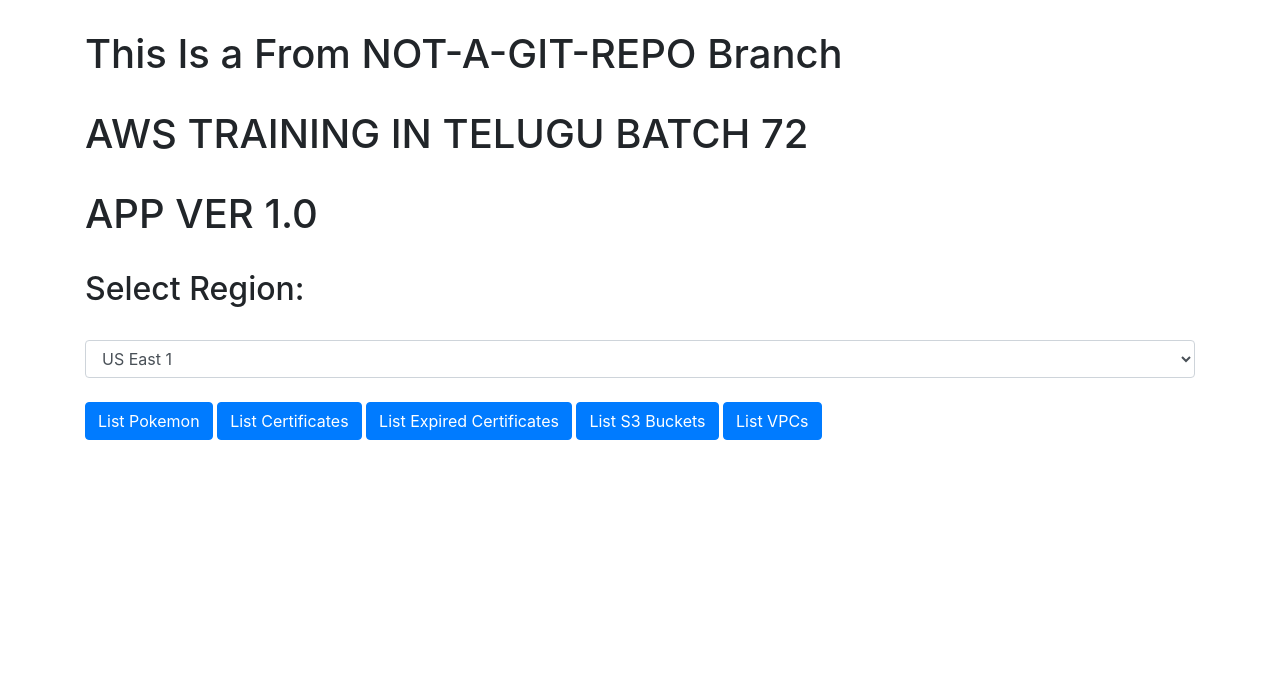
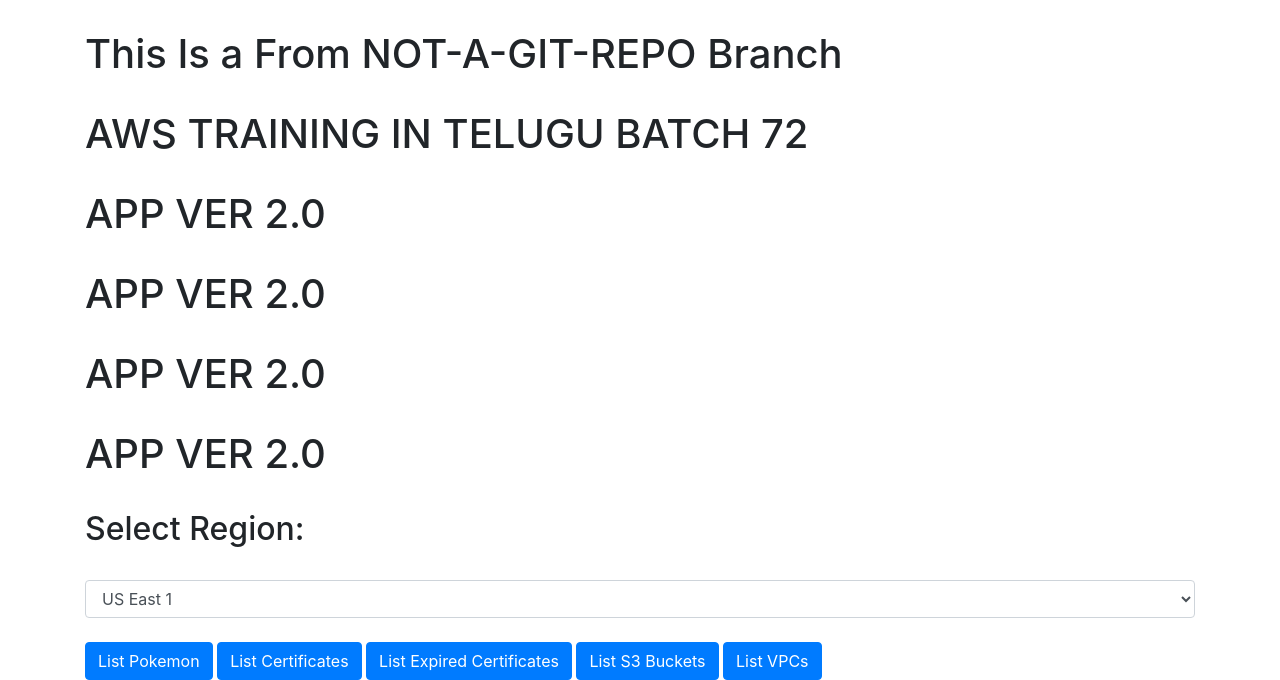
Before and after one commit to SreeVeerDevOps/python-fastapi-docker-public, a FastAPI app: page / in a window 1280 px wide. Shown: the part 370-1050 px from the top of the page. Before the commit the page ends 810 px from the top, so only its background shows below. Run offline with FastAPI, Linux system fonts and the light colour scheme; some libraries are stand-ins or nearby versions.

Commit message:
<h1>APP VER 2.0</h1><br>

```diff
--- a/templates/index.html
+++ b/templates/index.html
@@ -16,7 +16,10 @@
         <h1>Public IP Address Of This WebApp Is: {{ IP }}</h1><br>
         <h1>This Is a From {{ branch_name }} Branch</h1><br>
         <h1>AWS TRAINING IN TELUGU BATCH 72</h1><br>
-        <h1>APP VER 1.0</h1><br>
+        <h1>APP VER 2.0</h1><br>
+        <h1>APP VER 2.0</h1><br>
+        <h1>APP VER 2.0</h1><br>
+        <h1>APP VER 2.0</h1><br>
         <h2>Select Region:</h2><br>
         <select id="region-select" class="form-control">
             <option value="us-east-1">US East 1</option>
```
